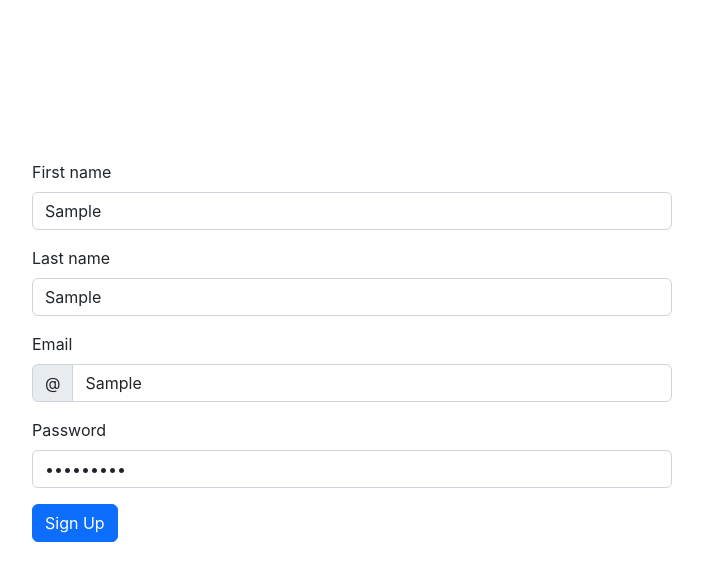
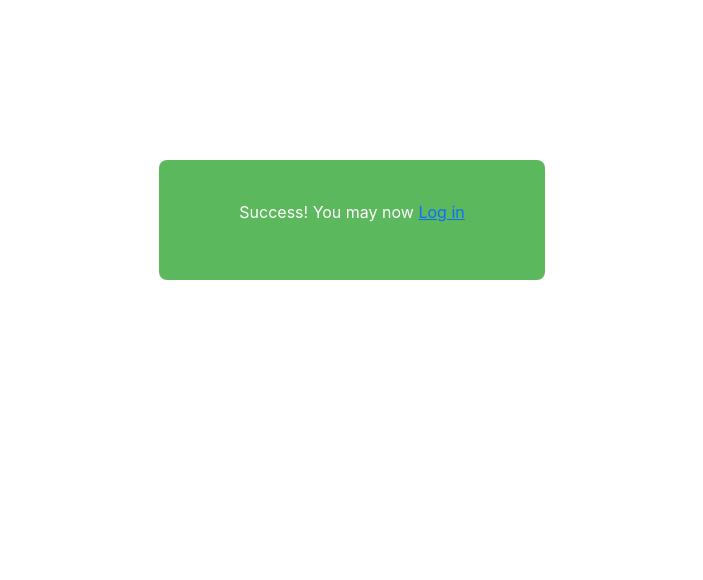
Before and after one commit to aguilanbon/react-login, a React (Create React App) app: page /user/signup in a window 1280 px wide. Both pictures are taken after typing "Sample", "Sample", "Sample", "Sample123" into the empty fields and a click on the button "Sign Up". Shown: the top 580 px of the page, without its empty margins (288-991 px from the left). Built offline with nearby package versions, Linux system fonts and the light colour scheme; no server answers.

Commit message:
added success component after signup

```diff
--- a/db/db.json
+++ b/db/db.json
@@ -27,6 +27,20 @@
       "email": "aguilan@gmail.com",
       "password": "123",
       "id": 3
+    },
+    {
+      "fName": "ella",
+      "lName": "alolor",
+      "email": "ella@gmail.com",
+      "password": "123",
+      "id": 4
+    },
+    {
+      "fName": "ella",
+      "lName": "may",
+      "email": "may@gmail.com",
+      "password": "123",
+      "id": 5
     }
   ]
 }
--- a/src/App.css
+++ b/src/App.css
@@ -12,6 +12,19 @@
 }
 
 .signup-container {
-  max-width: 50%;
   margin: 5em auto;
 }
+
+.signup-success {
+  display: flex;
+  min-width: 100%;
+  margin: 0 auto;
+  background-color: #5cb85c;
+  padding: 2.5em 5em;
+  border-radius: .5em;
+}
+
+.signup-success p {
+  min-width: 100%;
+  color: white;
+}
--- a/src/components/Signup.jsx
+++ b/src/components/Signup.jsx
@@ -1,4 +1,6 @@
 import React, { useState } from 'react'
+import { Link } from 'react-router-dom'
+
 
 function Signup() {
 
@@ -6,6 +8,7 @@ function Signup() {
   const [lName, setLName] = useState('')
   const [email, setEmail] = useState('')
   const [password, setPassword] = useState('')
+  const [userSignupSuccess, setUserSignupSuccess] = useState(false)
 
   const postUser = () => {
     const userSignup = {fName, lName, email, password}
@@ -15,10 +18,17 @@ function Signup() {
       headers: {'Content-type' : 'application/json'},
       body: JSON.stringify(userSignup)
     })
+
+    setUserSignupSuccess(true)
   }
 
   return (
     <div className='signup-container'>
+      {userSignupSuccess ?
+        <div className="col-mb-12 signup-success">
+          <p>Success! You may now <Link to='/'>Log in</Link> </p>
+        </div>
+        :
         <form className="row g-3 needs-validation" onSubmit={(e) => {
           e.preventDefault()
           postUser()
@@ -55,6 +65,7 @@ function Signup() {
                 <button className="btn btn-primary" type="submit">Sign Up</button>
             </div>
         </form>
+      }
     </div>
   )
 }
```
